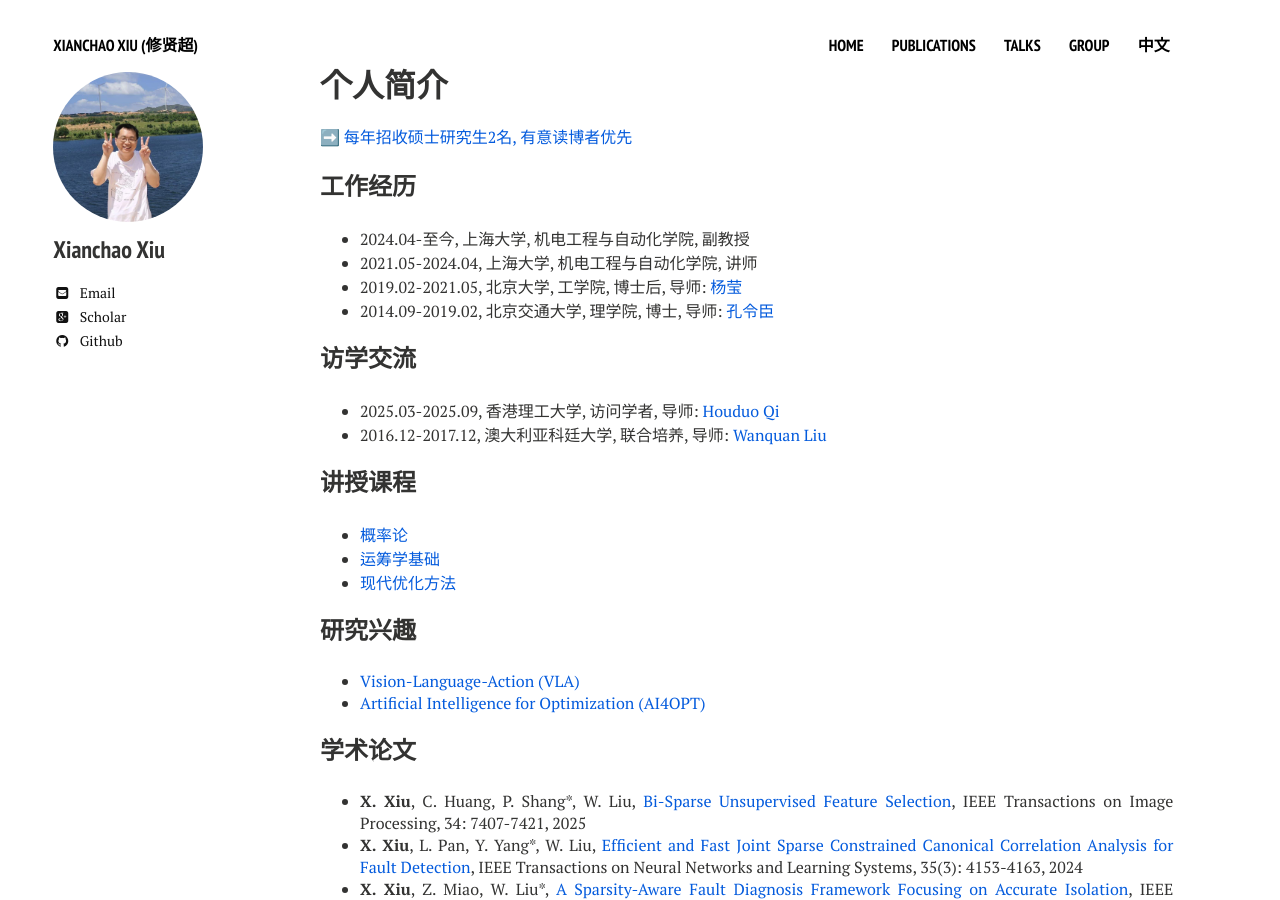
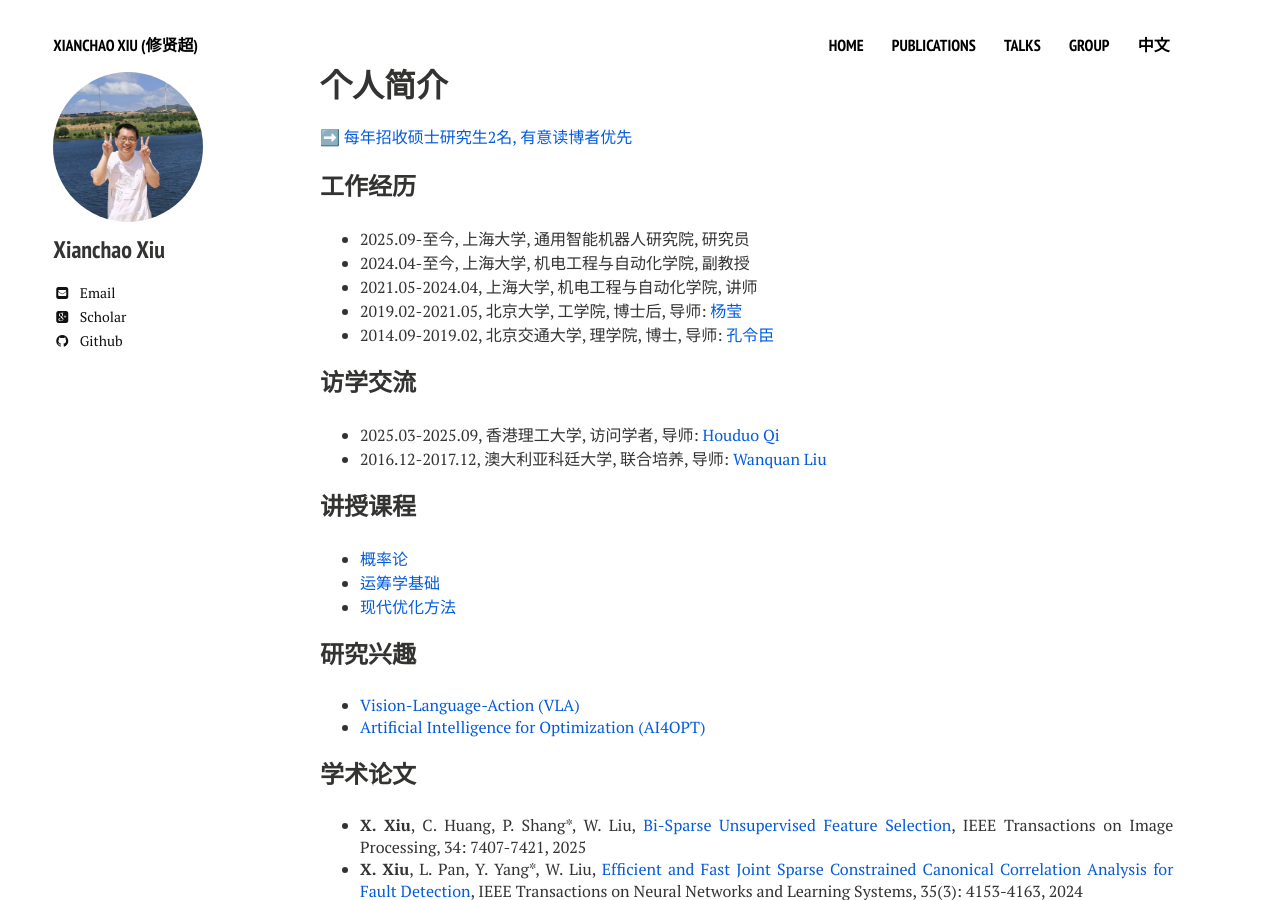
Before and after one commit to xianchaoxiu/xianchaoxiu.github.io, a Jekyll site: the page built from chinese/index.md, in a window 1280 px wide and 900 px high. Built offline with Jekyll 4.4.1, drawn with Linux system fonts in a browser that asks for light colours; nearby versions of some CDN libraries.

Commit message:
Update index.md

```diff
--- a/chinese/index.md
+++ b/chinese/index.md
@@ -11,6 +11,7 @@ share: false
 
 
 ### 工作经历
+* 2025.09-至今, 上海大学, 通用智能机器人研究院, 研究员 <br>
 * 2024.04-至今, 上海大学, 机电工程与自动化学院, 副教授 <br>
 * 2021.05-2024.04, 上海大学, 机电工程与自动化学院, 讲师 <br>
 * 2019.02-2021.05, 北京大学, 工学院, 博士后, 导师: <a href="https://www.coe.pku.edu.cn/teaching/all_time/7262.html" class="textlink" target="_blank">杨莹</a> <br>
```
